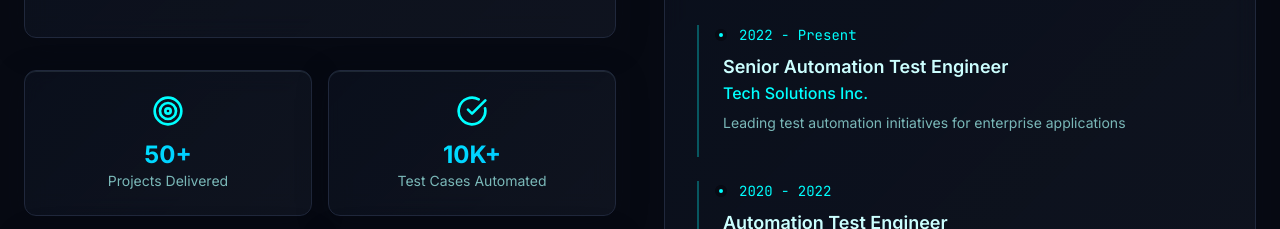
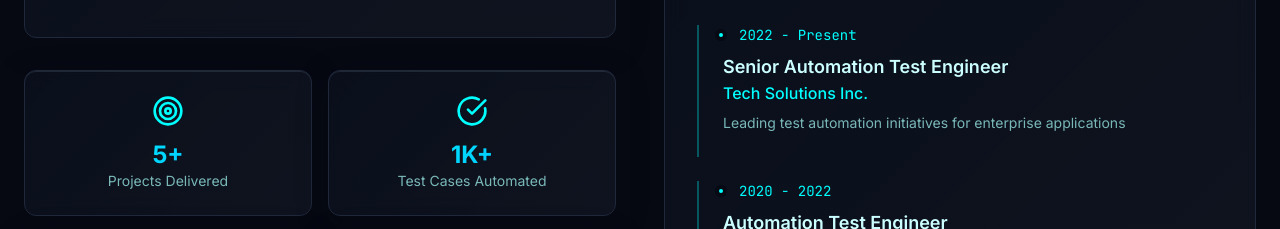
Before and after one commit to VenkateshEnakonda7/Portfolio-Repo, a React (Vite) app: page / in a window 1280 px wide. Shown: the part 1380-1609 px from the top of the page. Built offline with nearby package versions, Linux system fonts and the light colour scheme.

Commit message:
Manual edit: src/components/About.tsx
Edited UI in Lovable

```diff
--- a/src/components/About.tsx
+++ b/src/components/About.tsx
@@ -21,11 +21,11 @@ const About = () => {
   const stats = [{
     icon: Target,
     label: "Projects Delivered",
-    value: "50+"
+    value: "5+"
   }, {
     icon: CheckCircle,
     label: "Test Cases Automated",
-    value: "10K+"
+    value: "1K+"
   }, {
     icon: Users,
     label: "Team Members Led",
```
